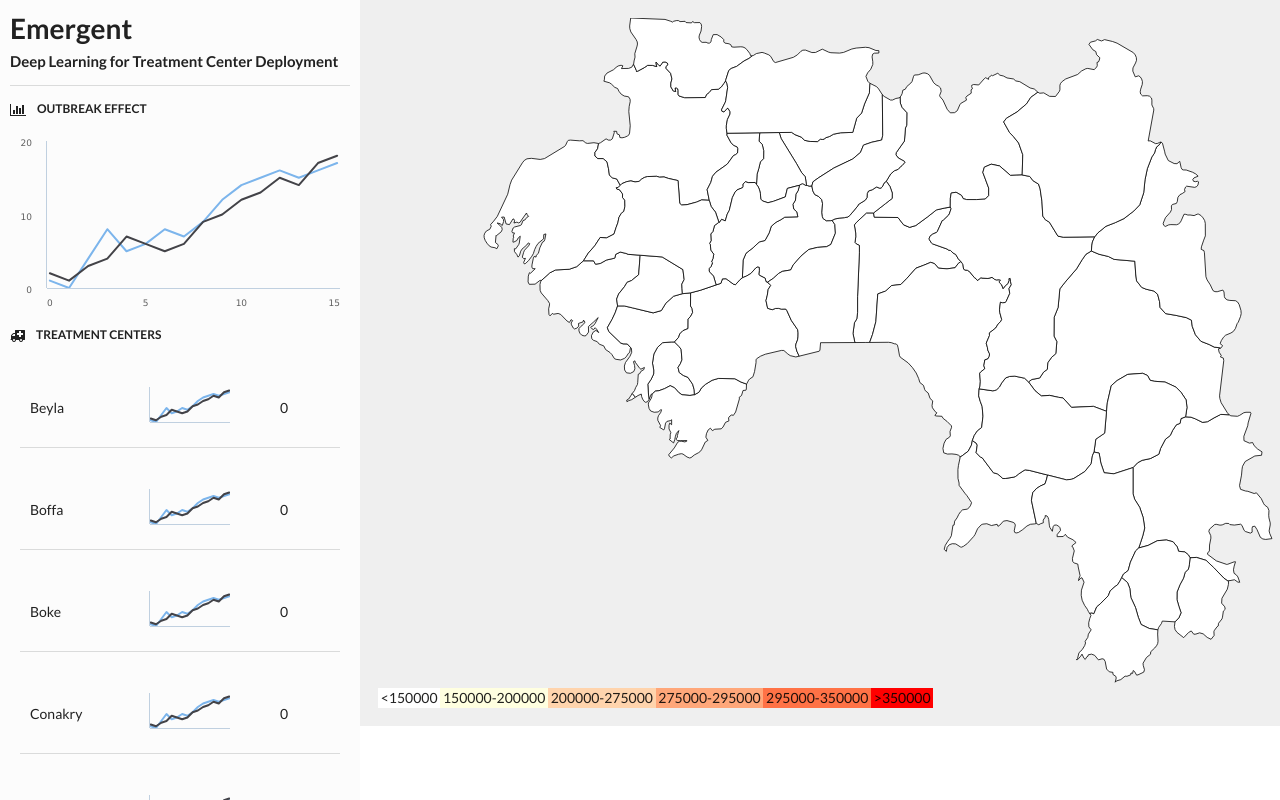
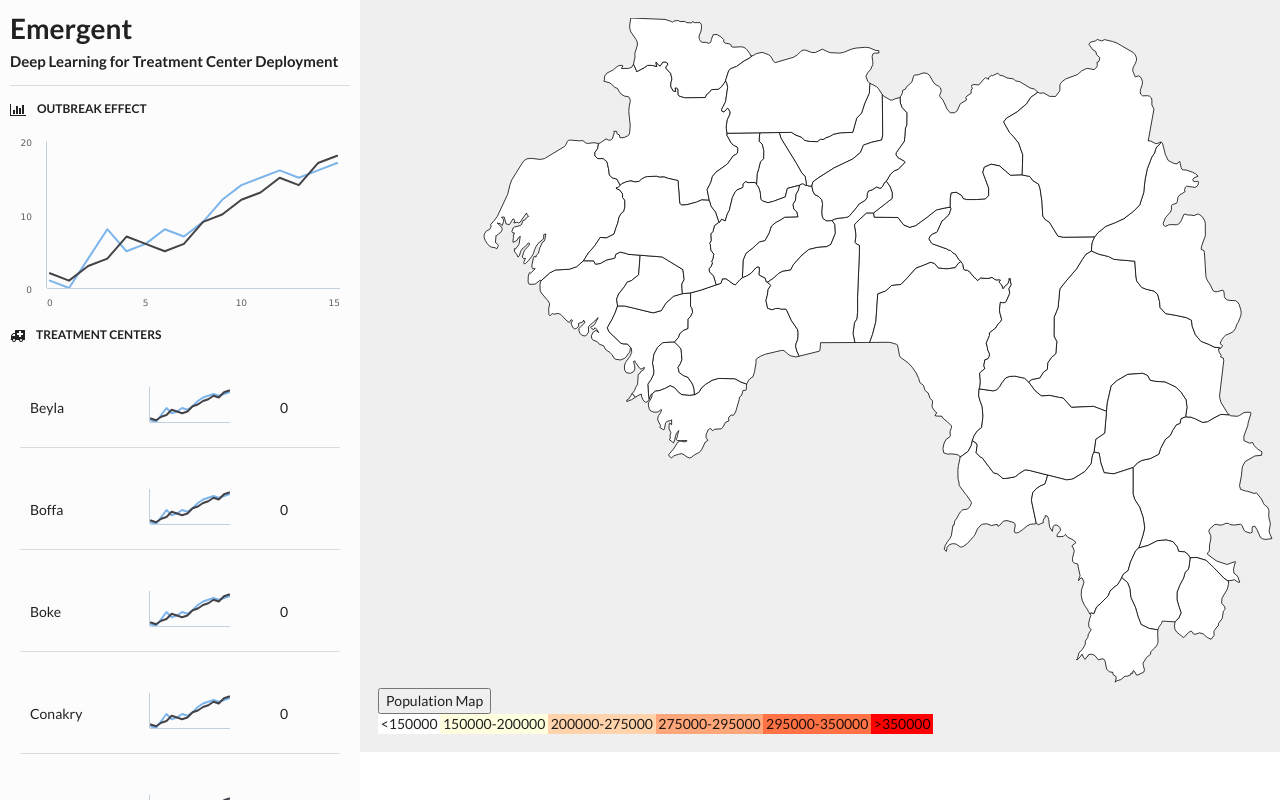
Before and after one commit to lisa-1010/nga_hacks, a Flask app: page /tmp in a window 1280 px wide; the page is wider, and only the part inside the window is pictured. Run offline with Flask 2, Linux system fonts and the light colour scheme.

Commit message:
Added population map

```diff
--- a/flask/app/templates/tmp.html
+++ b/flask/app/templates/tmp.html
@@ -34,6 +34,7 @@
       <div class="map">
         {% include 'map.html' %}
       </div>
+      <button type="button" class="population">Population Map</button>
       <table>
         <tr id="gradient"></tr>
       </table>
```
